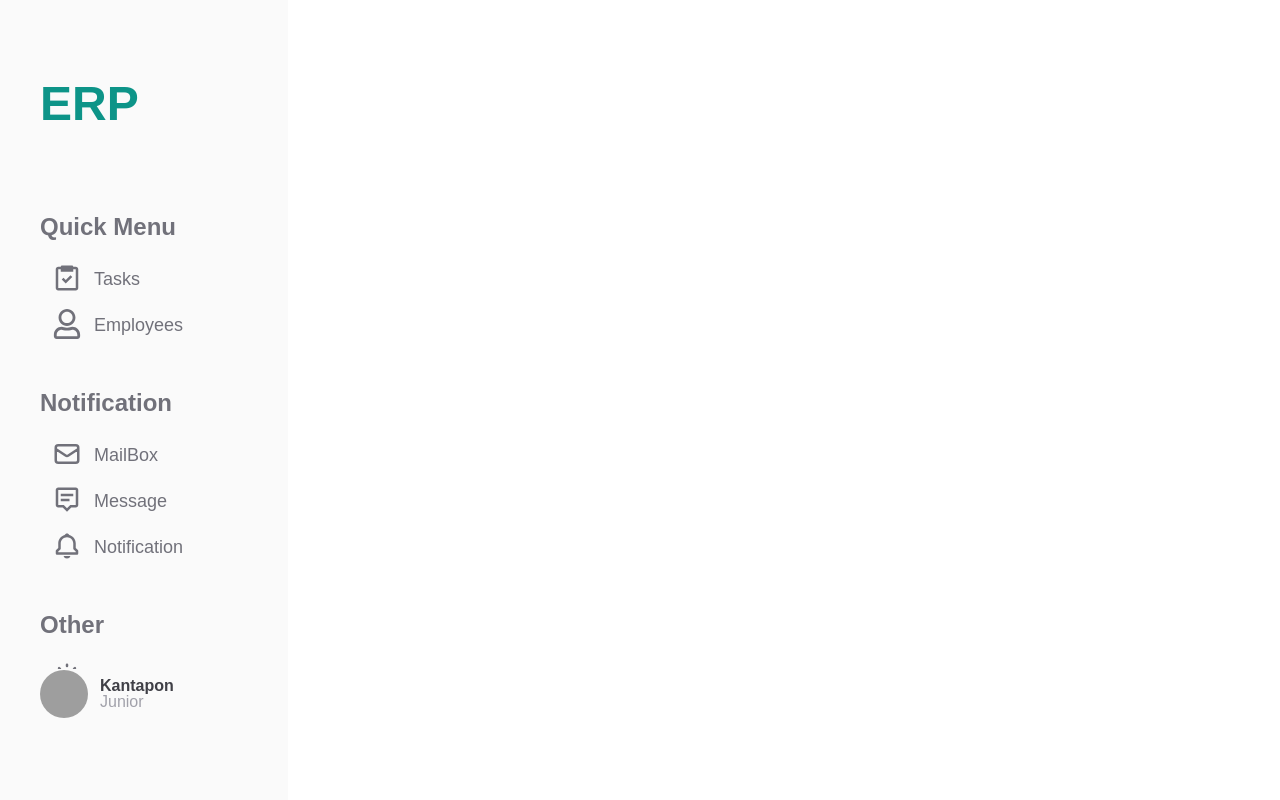
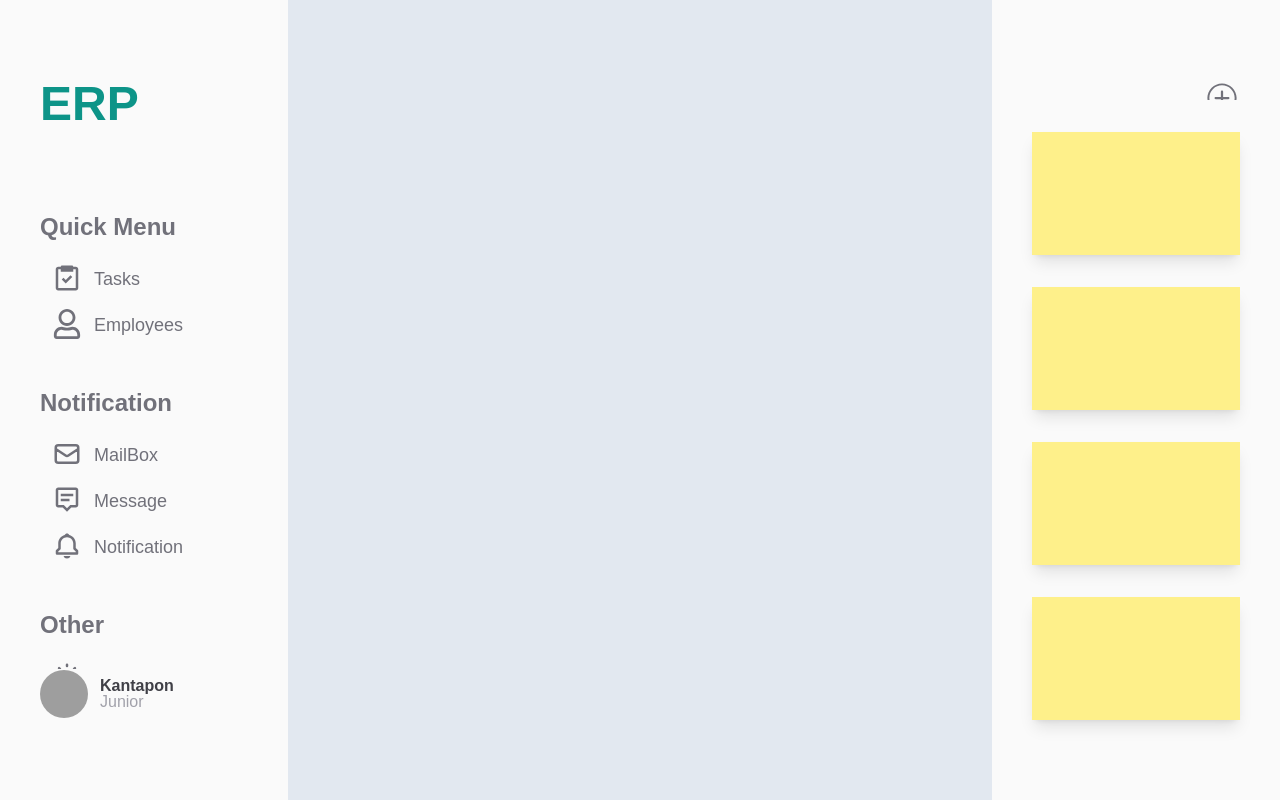
Before and after one commit to kanm4s/erp-general, a React (Create React App) app: page / in a window 1280 px wide. Built offline with nearby package versions, Linux system fonts and the light colour scheme; grey boxes are pictures that could not be loaded; a web font is replaced by a local one.

Commit message:
done PostIt template

```diff
--- a/src/components/Home.jsx
+++ b/src/components/Home.jsx
@@ -1,11 +1,12 @@
 import MainNav from "./Nav/MainNav";
+import MainSidePostIt from "./SidePostIt/MainSidePostIt";
 
 export default function Home() {
     return (
-        <div>
+        <div className="flex">
             <MainNav />
-            <main></main>
-            <aside></aside>
+            <main className="flex grow bg-slate-200"></main>
+            <MainSidePostIt />
         </div>
     );
 }
--- /dev/null
+++ b/src/components/SidePostIt/MainSidePostIt.jsx
@@ -0,0 +1,16 @@
+import SidePostIt from "./SidePostIt";
+import { IoIosAddCircleOutline } from "react-icons/io";
+
+export default function MainSidePostIt() {
+    return (
+        <aside className="w-72 bg-neutral-50 h-screen py-20 px-10 flex flex-col items-end gap-8">
+            <button className="text-4xl text-zinc-500">
+                <IoIosAddCircleOutline />
+            </button>
+            <SidePostIt />
+            <SidePostIt />
+            <SidePostIt />
+            <SidePostIt />
+        </aside>
+    );
+}
--- /dev/null
+++ b/src/components/SidePostIt/SidePostIt.jsx
@@ -0,0 +1,9 @@
+export default function SidePostIt() {
+    return (
+        <>
+            <div className="w-full h-56 bg-yellow-200 shadow-lg overflow-hidden">
+                <textarea className="bg-transparent w-full h-full resize-none border-none focus:outline-none p-4 tracking-wide text-lg"></textarea>
+            </div>
+        </>
+    );
+}
```
